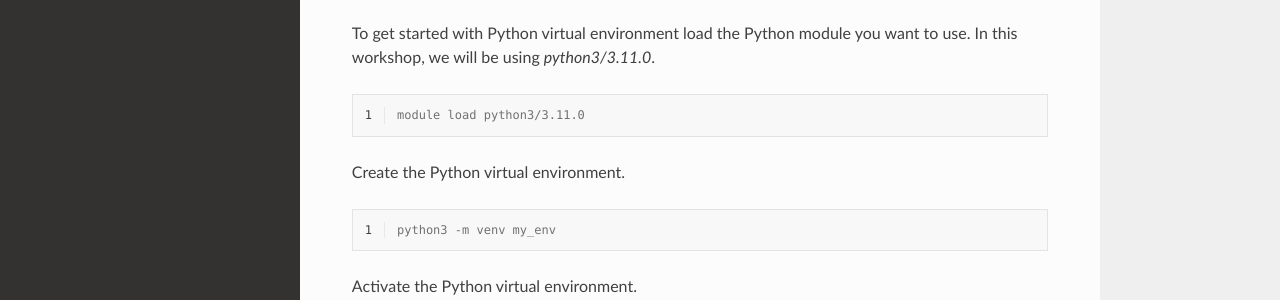
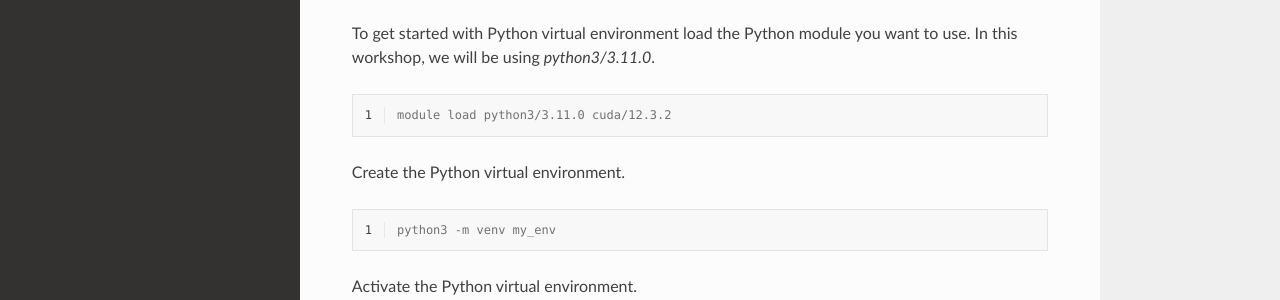
Before and after one commit to NCI900-Training-Organisation/intro-to-parallel-programming, a Sphinx documentation site: the page built from docs/source/packages.rst, in a window 1280 px wide and 1360 px high. Shown: the part 575-875 px from the top of the window. Built offline with Sphinx 7.4.7 and the Read the Docs theme 2.0.0, drawn with Linux system fonts in a browser that asks for light colours.

Commit message:
packages.rst updated

```diff
--- a/docs/source/packages.rst
+++ b/docs/source/packages.rst
@@ -21,7 +21,7 @@ To get started with Python virtual environment load the Python module you want t
 .. code-block:: console
     :linenos:
 
-    module load python3/3.11.0
+    module load python3/3.11.0 cuda/12.3.2
 
 Create the Python virtual environment.
 
```
